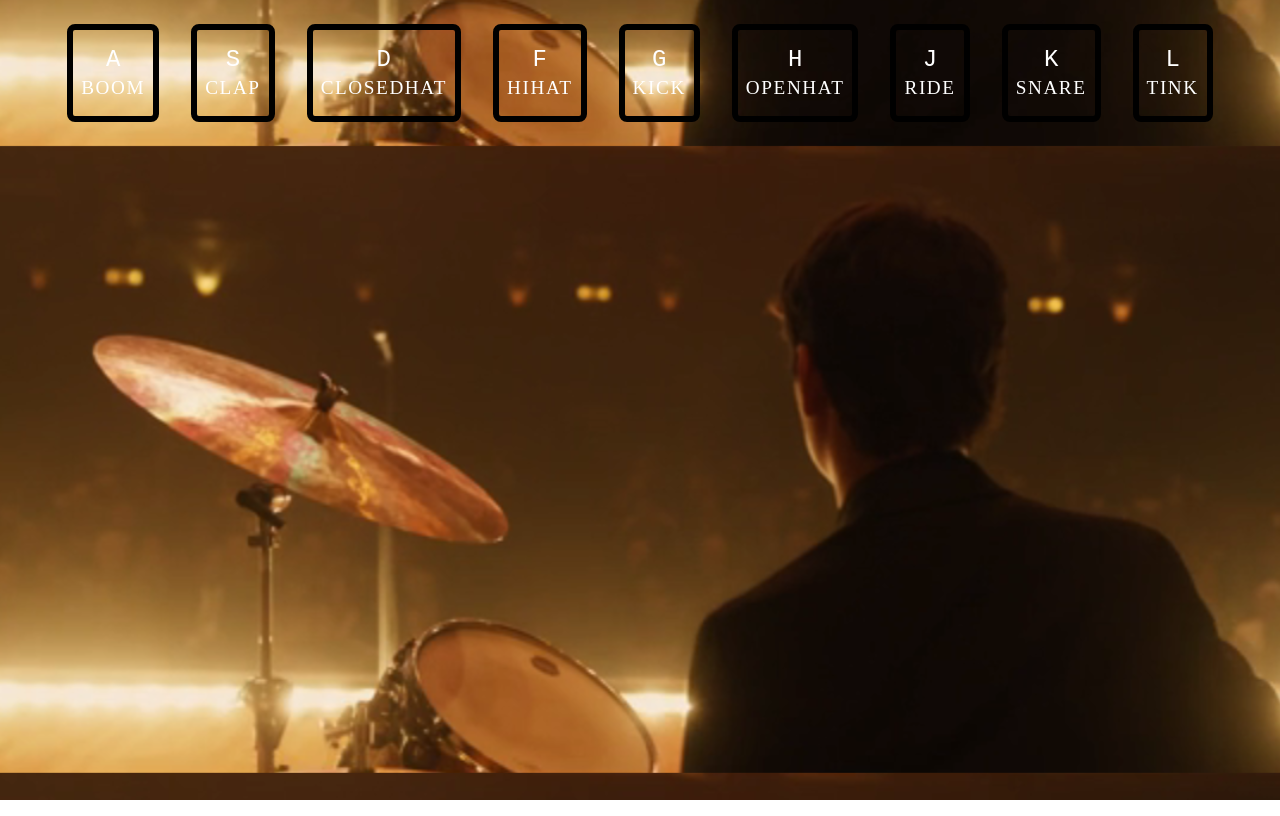
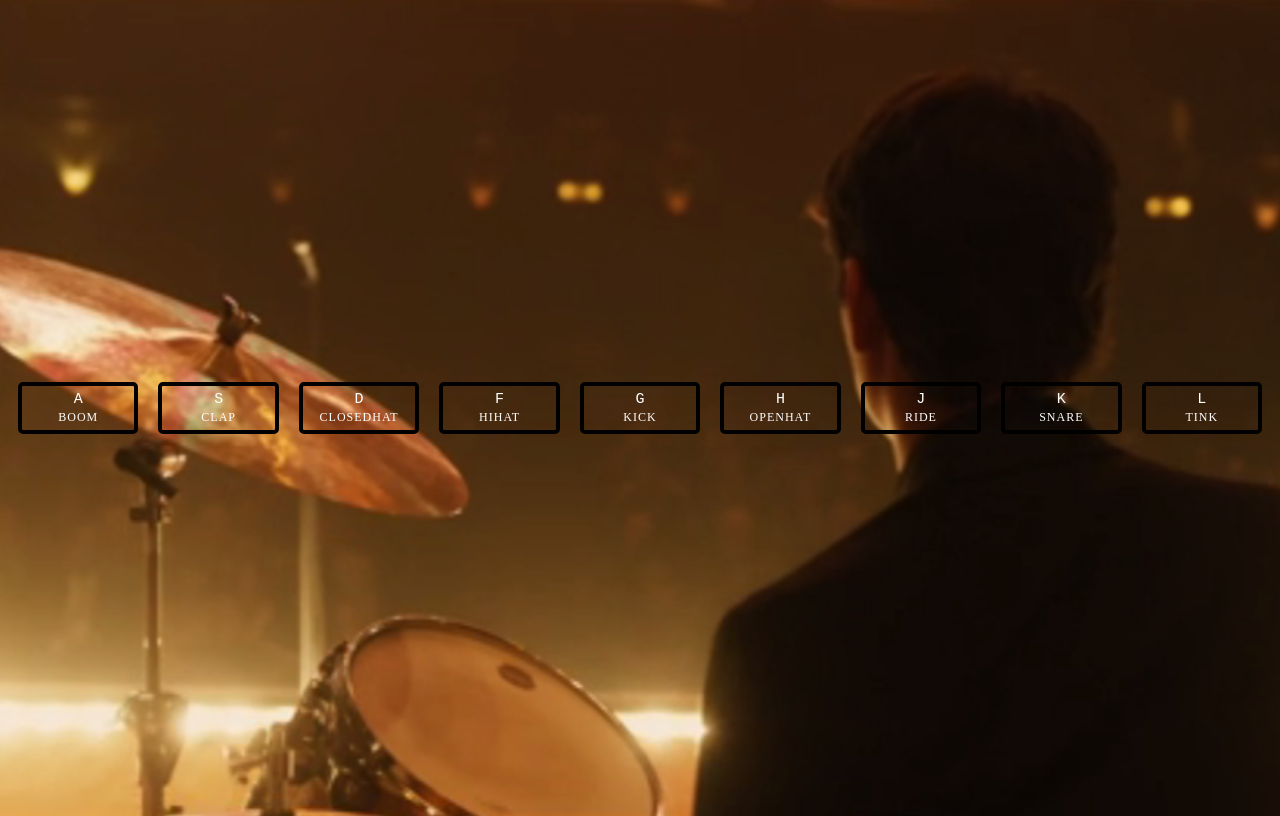
Before and after one commit to XueyingHou929/drum-kit, a plain HTML site: page index.html in a window 1280 px wide. Drawn offline with Linux system fonts and the light colour scheme.

Commit message:
fixed the width

```diff
--- a/style.css
+++ b/style.css
@@ -1,11 +1,12 @@
 html {
+  font-size: 10px;
   background: url('images/whiplash.png');
   background-size: cover;
   background-position: bottom center;
 }
 .keys {
   display: flex;
-  flex: 1;
+  min-height: 100vh;
   align-items: center;
   justify-content: center;
 }
@@ -16,7 +17,8 @@ html {
   border-radius: .5rem;
   margin: 1rem;
   font-size: 1.5rem;
-  padding: 1rem .5rem;
+  padding: 5px;
+  width: 20%;
 }
 kbd {
   display: block;
```
Also changed, not shown: index.html (indentation only).
